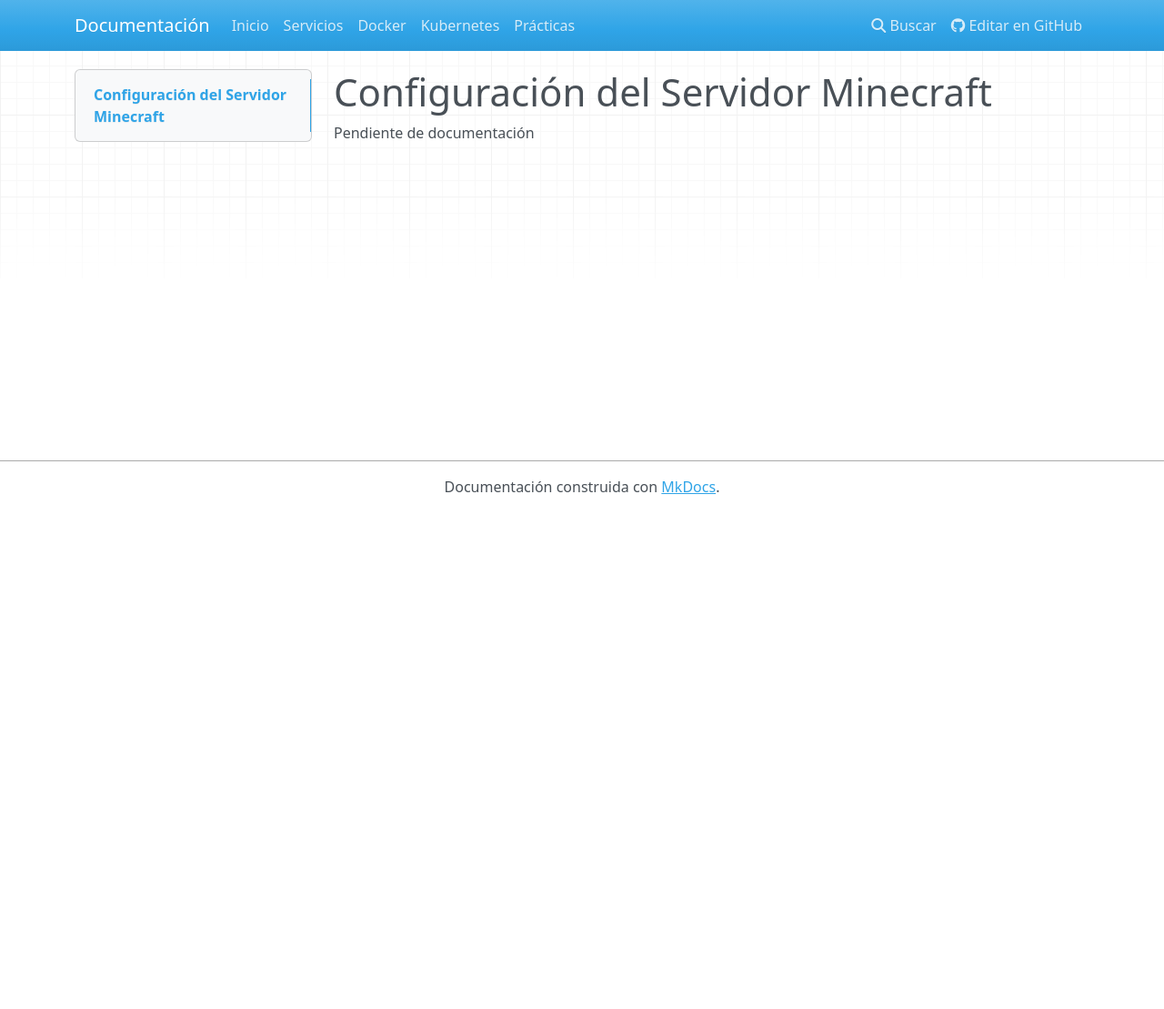
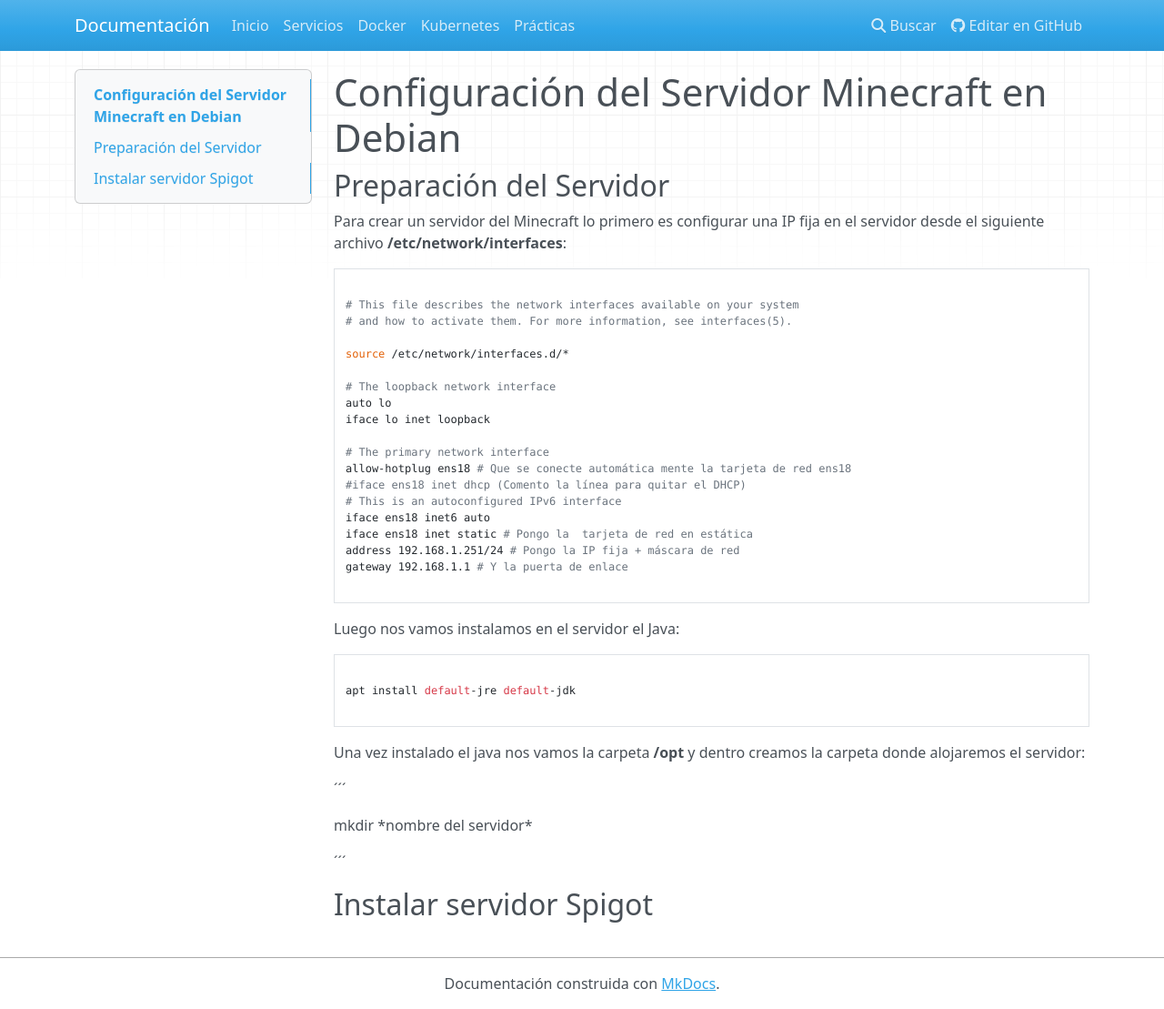
Before and after one commit to Rafcrak/documentacion, an MkDocs documentation site: the page built from docs/servicios/Minecraft/index.md, in a window 1280 px wide and 1109 px high. Shown: the whole window at 91% size. Built offline with MkDocs 1.6.1, drawn with Linux system fonts in a browser that asks for light colours; nearby versions of some CDN libraries.

Commit message:
Minecraft

````diff
--- a/docs/servicios/Minecraft/index.md
+++ b/docs/servicios/Minecraft/index.md
@@ -1,3 +1,45 @@
-# Configuración del Servidor Minecraft
+# Configuración del Servidor Minecraft en Debian
 
-Pendiente de documentación
+## Preparación del Servidor
+
+Para crear un servidor del Minecraft lo primero es configurar una IP fija en el servidor desde el siguiente archivo **/etc/network/interfaces**:
+
+```
+
+# This file describes the network interfaces available on your system
+# and how to activate them. For more information, see interfaces(5).
+
+source /etc/network/interfaces.d/*
+
+# The loopback network interface
+auto lo
+iface lo inet loopback
+
+# The primary network interface
+allow-hotplug ens18 # Que se conecte automática mente la tarjeta de red ens18
+#iface ens18 inet dhcp (Comento la línea para quitar el DHCP)
+# This is an autoconfigured IPv6 interface
+iface ens18 inet6 auto
+iface ens18 inet static # Pongo la  tarjeta de red en estática
+address 192.168.1.251/24 # Pongo la IP fija + máscara de red
+gateway 192.168.1.1 # Y la puerta de enlace
+
+```
+
+Luego nos vamos instalamos en el servidor el Java:
+
+```
+
+apt install default-jre default-jdk
+
+```
+
+Una vez instalado el java nos vamos la carpeta **/opt** y dentro creamos la carpeta donde alojaremos el servidor:
+
+´´´
+
+mkdir \*nombre del servidor\*
+
+´´´
+
+## Instalar servidor Spigot
````
